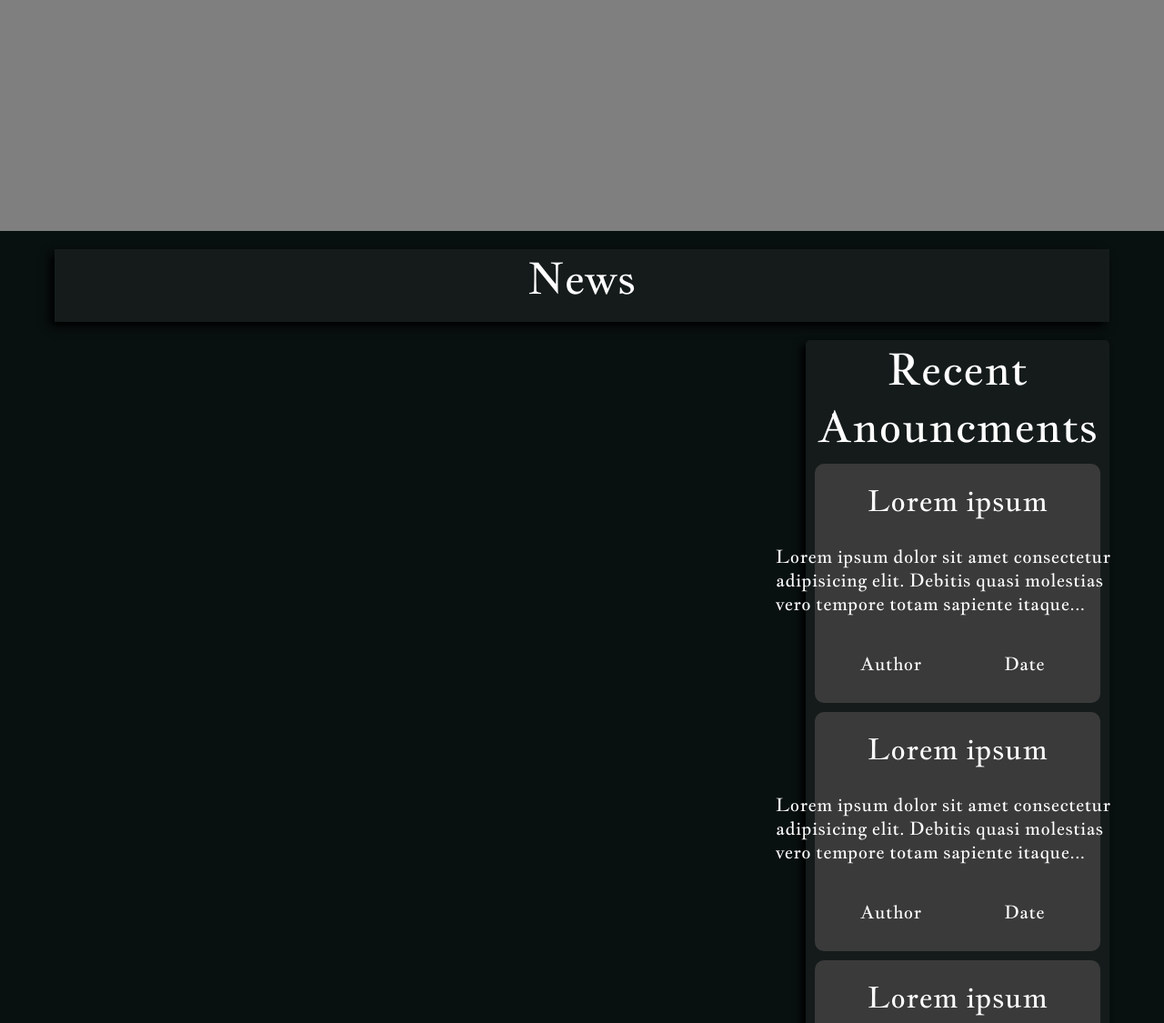
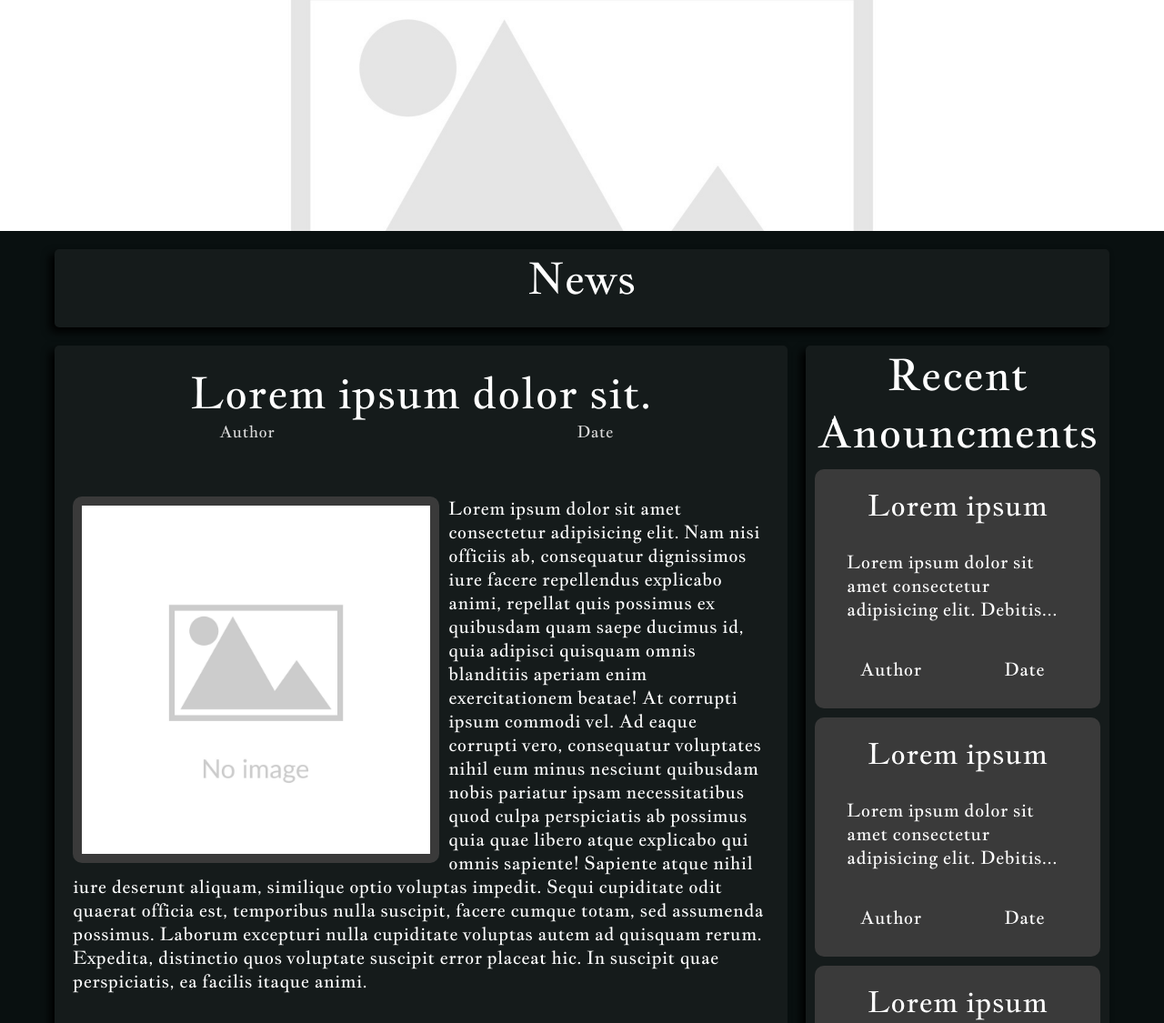
Before and after one commit to Serpent-Fang-Studios/Serpent-Fang-Studios.github.io, a plain HTML site: page index.html in a window 1280 px wide. Shown: the part 469-1594 px from the top of the page at 91% size. Drawn offline with Linux system fonts and the light colour scheme.

Commit message:
Made main news spot on home page

```diff
--- a/index.html
+++ b/index.html
@@ -17,14 +17,36 @@
         <div class="title">
             <h1>Serpent Fang Studios</h1>
         </div>
+        <div class="Settings">
+            <img src="" alt="Settings">
+        </div>
     </nav>
     <div class="Cover">
-        <img src="" alt="">
+        <img src="" alt="" onerror="this.src='./media/images/temp_img.jpg';this.onerror='';">
     </div>
     <div class="generalContent">
         <div class="title">
             <h2>News</h2>
         </div>
+        <a href="" class="mainnews">
+            <div class="infoContaner">
+                <div class="title">
+                    <h4> Lorem ipsum dolor sit.</h4>
+                </div>
+                <div class="Author title-small"><p>Author</p></div>
+                <div class="Date title-small"><p>Date</p></div>
+            </div>
+
+
+            <div class="Summary">
+                <p>
+                    <span class="imgcontainer">
+                        <img src="" alt="" onerror="this.src='./media/images/temp_img.jpg';this.onerror='';">
+                    </span>
+                    Lorem ipsum dolor sit amet consectetur adipisicing elit. Nam nisi officiis ab, consequatur dignissimos iure facere repellendus explicabo animi, repellat quis possimus ex quibusdam quam saepe ducimus id, quia adipisci quisquam omnis blanditiis aperiam enim exercitationem beatae! At corrupti ipsum commodi vel. Ad eaque corrupti vero, consequatur voluptates nihil eum minus nesciunt quibusdam nobis pariatur ipsam necessitatibus quod culpa perspiciatis ab possimus quia quae libero atque explicabo qui omnis sapiente! Sapiente atque nihil iure deserunt aliquam, similique optio voluptas impedit. Sequi cupiditate odit quaerat officia est, temporibus nulla suscipit, facere cumque totam, sed assumenda possimus. Laborum excepturi nulla cupiditate voluptas autem ad quisquam rerum. Expedita, distinctio quos voluptate suscipit error placeat hic. In suscipit quae perspiciatis, ea facilis itaque animi.
+                </p>
+            </div>
+        </a>
         <div class="RecentAnouncmentsContainer">
             <div class="RecentAnouncments">
                 <div class="title">
--- a/main.css
+++ b/main.css
@@ -7,6 +7,7 @@
     --background: #091010;
     --textColorDark: black;
     --textColorLight: white;
+    --subtextColor:#dadada;
 }
 
 body{
@@ -60,14 +61,18 @@ nav .buttonContainer a:hover{
 
 div.Cover{
     height: 80vh;
+    overflow: hidden;
     background-color: black;
     opacity: 0.5;
 
 }
 
+div.cover img{
+    width: 100%;
+}
+
 div.generalContent{
     background-color:var(--background);
-    height: 1000px;
     padding: 10px 50px;
     display: grid;
     grid-template-columns: 20% auto 30%;
@@ -81,21 +86,71 @@ div.generalContent div.title{
     grid-row-end: 2;
 }
 
-div.generalContent > div{
+div.generalContent > *{
     background-color: var(--secondary);
-    grid-column-start: 3;
-    grid-column-end: 4;
-    grid-row-start: 2;
-    grid-row-end: 5;
+
     margin: 10px 10px 10px 10px;
+    border-radius: 5px;
 
     box-shadow: -5px 5px 10px black;
+}
+
+/* main news */
+
+.mainnews{
+    grid-row: 2 / 5;
+    grid-column: 1 / 3;
+
+
+    overflow: hidden;
+    padding: 20px;
+
+    text-decoration: none;
+    color: var(--textColorLight);
+
+    background-color: var(--secondary);
+}
+
+.mainnews .infoContaner{
+    display: grid;
+    grid-template-columns: repeat(2, 1fr);
+    grid-template-rows: repeat(2, 1fr);
+}
+
+.mainnews .Summary .imgcontainer{
+    width: 50%;
+    display: block;
+    float: left;
+    padding: 10px;
+    margin-right: 10px;
+    border-radius: 10px;
+    background-color: var(--primary);
+}
+
+.mainnews .Summary .imgcontainer img{
+    width: 100%;
+}
+
+.mainnews .Summary{
+    height: 100%;
+}
+
+.mainnews .Summary p{
+    width: 100%;
+    font-size: 20px;
+    display: -webkit-box;
+    -webkit-line-clamp: 40;
+    -webkit-box-orient: vertical;
+    overflow: hidden;
+    text-overflow: ellipsis;
 }
 
 /* Announcements */
 
 .RecentAnouncmentsContainer{
     border-radius: 5px;
+    grid-column: 3 / 4;
+    grid-row: 2 / 5;
 }
 
 .RecentAnouncmentsContainer .contentblock a{
@@ -129,7 +184,7 @@ div.generalContent > div{
 }
 
 .AnouncmentBlock .Summary p{
-    width:400px;
+    width:100%;
     display: -webkit-box;
     -webkit-line-clamp: 3;
     -webkit-box-orient: vertical;
@@ -172,6 +227,8 @@ div.generalContent > div{
 .gameslist .gamecard .tiltingContent{
     padding: 10px;
     background-color: var(--primary);
+    overflow: hidden;
+
 }
 
 .gameslist .gamecard .tiltingContent .gametitle{
@@ -191,8 +248,6 @@ div.generalContent > div{
     grid-row: 1 / 4;
     grid-column: 1 / 4;
     width: 100%;
-    aspect-ratio: 1 / 1.3;
-    overflow: hidden;
 }
 
 /* https://www.youtube.com/watch?v=DCRcFf39SYo
@@ -223,7 +278,7 @@ div.title-small *{
     font-size: large;
     font-family: 'jacques-francois-Reg', serif;
     font-weight: lighter;
-    color: var(--textColorLight);
+    color: var(--subtextColor);
     margin: auto;
     text-align: center;
 }
```
